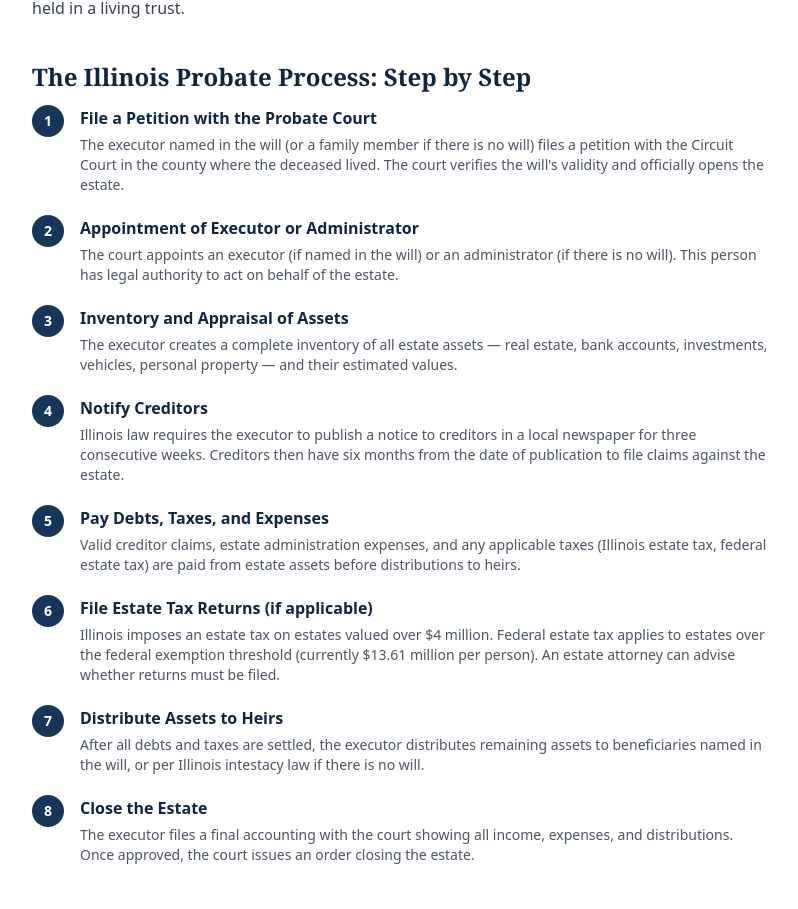
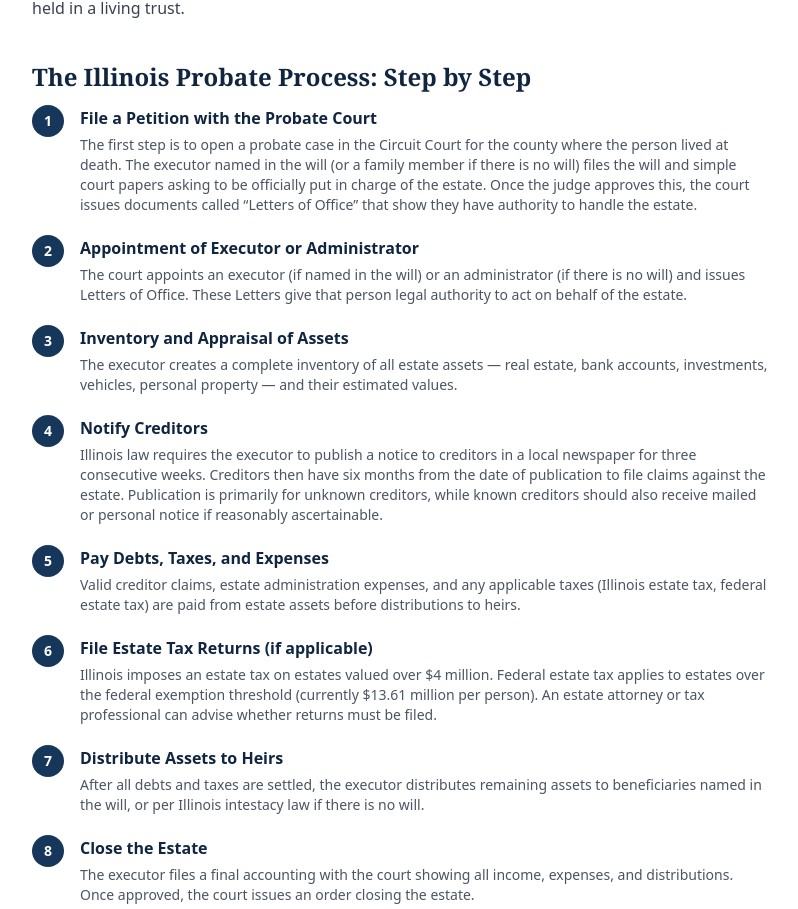
Before and after one commit to arouvalis/illinois-probate-directory, a Next.js app: page /resources/how-probate-works-illinois in a window 1280 px wide. Shown: the part 855-1764 px from the top of the page, without its empty margins (240-1038 px from the left). Built offline with nearby package versions, Linux system fonts and the light colour scheme.

Commit message:
Update How Probate Works page - steps 1, 2, 4, 6

```diff
--- a/src/app/resources/how-probate-works-illinois/page.tsx
+++ b/src/app/resources/how-probate-works-illinois/page.tsx
@@ -73,12 +73,12 @@ export default function HowProbateWorksPage() {
                 {
                   step: "1",
                   title: "File a Petition with the Probate Court",
-                  body: "The executor named in the will (or a family member if there is no will) files a petition with the Circuit Court in the county where the deceased lived. The court verifies the will's validity and officially opens the estate.",
+                  body: "The first step is to open a probate case in the Circuit Court for the county where the person lived at death. The executor named in the will (or a family member if there is no will) files the will and simple court papers asking to be officially put in charge of the estate. Once the judge approves this, the court issues documents called \u201cLetters of Office\u201d that show they have authority to handle the estate.",
                 },
                 {
                   step: "2",
                   title: "Appointment of Executor or Administrator",
-                  body: "The court appoints an executor (if named in the will) or an administrator (if there is no will). This person has legal authority to act on behalf of the estate.",
+                  body: "The court appoints an executor (if named in the will) or an administrator (if there is no will) and issues Letters of Office. These Letters give that person legal authority to act on behalf of the estate.",
                 },
                 {
                   step: "3",
@@ -88,7 +88,7 @@ export default function HowProbateWorksPage() {
                 {
                   step: "4",
                   title: "Notify Creditors",
-                  body: "Illinois law requires the executor to publish a notice to creditors in a local newspaper for three consecutive weeks. Creditors then have six months from the date of publication to file claims against the estate.",
+                  body: "Illinois law requires the executor to publish a notice to creditors in a local newspaper for three consecutive weeks. Creditors then have six months from the date of publication to file claims against the estate. Publication is primarily for unknown creditors, while known creditors should also receive mailed or personal notice if reasonably ascertainable.",
                 },
                 {
                   step: "5",
@@ -98,7 +98,7 @@ export default function HowProbateWorksPage() {
                 {
                   step: "6",
                   title: "File Estate Tax Returns (if applicable)",
-                  body: "Illinois imposes an estate tax on estates valued over $4 million. Federal estate tax applies to estates over the federal exemption threshold (currently $13.61 million per person). An estate attorney can advise whether returns must be filed.",
+                  body: "Illinois imposes an estate tax on estates valued over $4 million. Federal estate tax applies to estates over the federal exemption threshold (currently $13.61 million per person). An estate attorney or tax professional can advise whether returns must be filed.",
                 },
                 {
                   step: "7",
```
